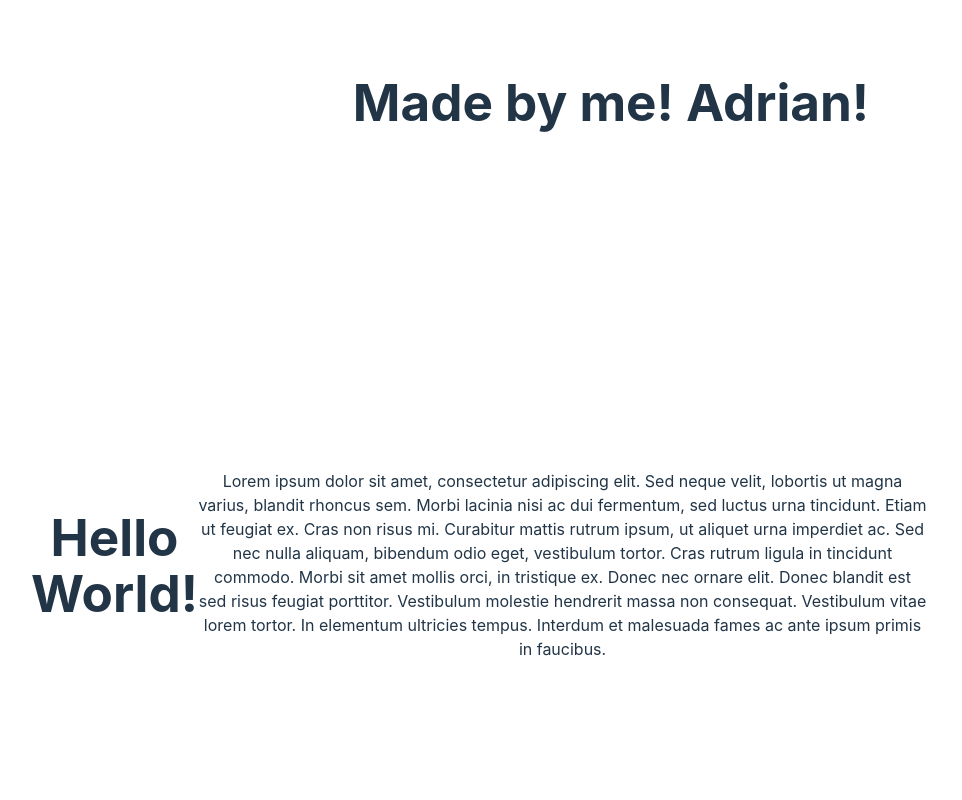
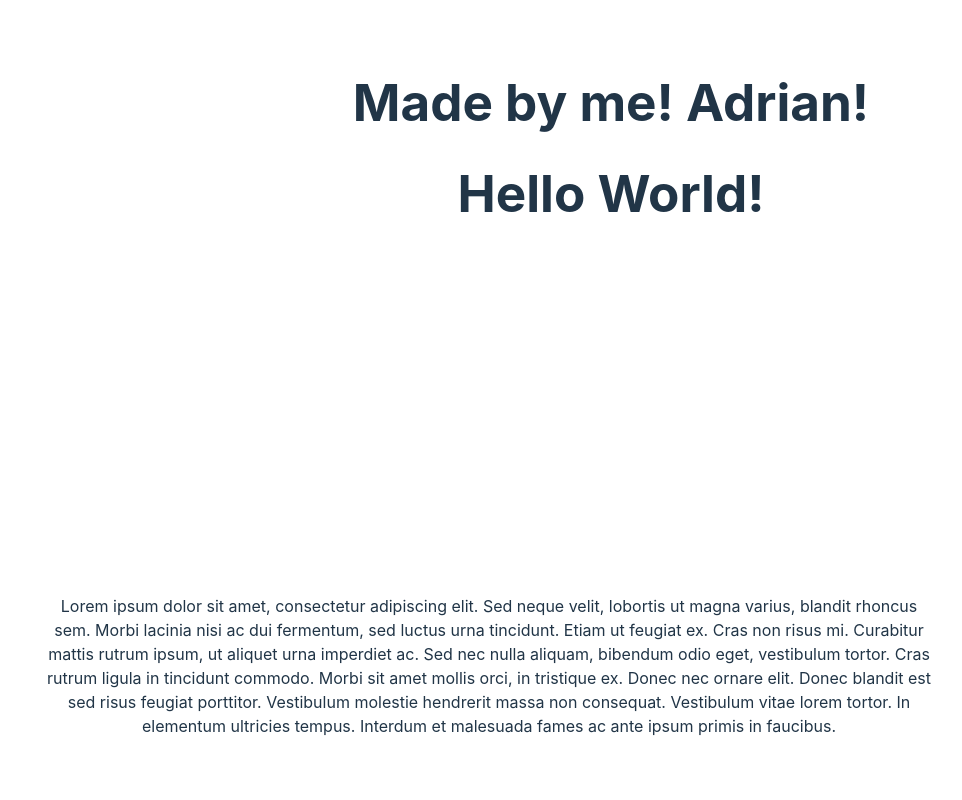
Before and after one commit to frausto98/culinaryConnections-React, a React (Vite) app in the folder client/: page / in a window 1280 px wide. Shown: the top 800 px of the page, without its empty margins (29-991 px from the left). Built offline with nearby package versions, Linux system fonts and the light colour scheme.

Commit message:
made another set of adjustments  for css files. would probably stick to having  those files  within the styles folder. realigned the Home jsx file for the  css style.

```diff
--- a/client/src/App.css
+++ b/client/src/App.css
@@ -44,24 +44,6 @@
   a:hover {
     color: #535bf2;
   }
-
-
-  /* move to a new css file for home page  */
-  .body {
-    margin: 20px;
-    padding: 0px, 10px, 0px, 0px;
-    display: flex;
-    place-items: center;
-    min-width: 320px;
-    min-height: 100vh;
-    max-width: 70vw;
-  }
-
-  h1 {
-    font-size: 3.2em;
-    line-height: 1.1;
-  }
-  /*#######################################*/
 
   button {
     border-radius: 8px;
--- a/client/src/pages/Home.jsx
+++ b/client/src/pages/Home.jsx
@@ -1,9 +1,14 @@
+import '../styles/Home.css'
+
 const Home = () => {
     return (
-        <div className="body">
+        <>
+            <div className="title">
                 <h1>
                     Hello World!
                 </h1>
+            </div>
+            <div className="body">
                 <p>
                     Lorem ipsum dolor sit amet, consectetur adipiscing elit. Sed neque
                     velit, lobortis ut magna varius, blandit rhoncus sem. Morbi lacinia nisi
@@ -17,6 +22,8 @@ const Home = () => {
                     fames ac ante ipsum primis in faucibus.
                 </p>
             </div>
+        </>
+
     )
 }
 
--- /dev/null
+++ b/client/src/styles/Home.css
@@ -0,0 +1,14 @@
+.body {
+    margin: 20px;
+    padding: 10px;
+    display: flex;
+    place-items: center;
+    min-width: 320px;
+    min-height: 100vh;
+    max-width: 70vw;
+}
+
+h1 {
+    font-size: 3.2em;
+    line-height: 1.1;
+}
```
Also changed, not shown: client/src/styles/Profile.css (added). Lines whose indentation alone changed are shown as unchanged.
